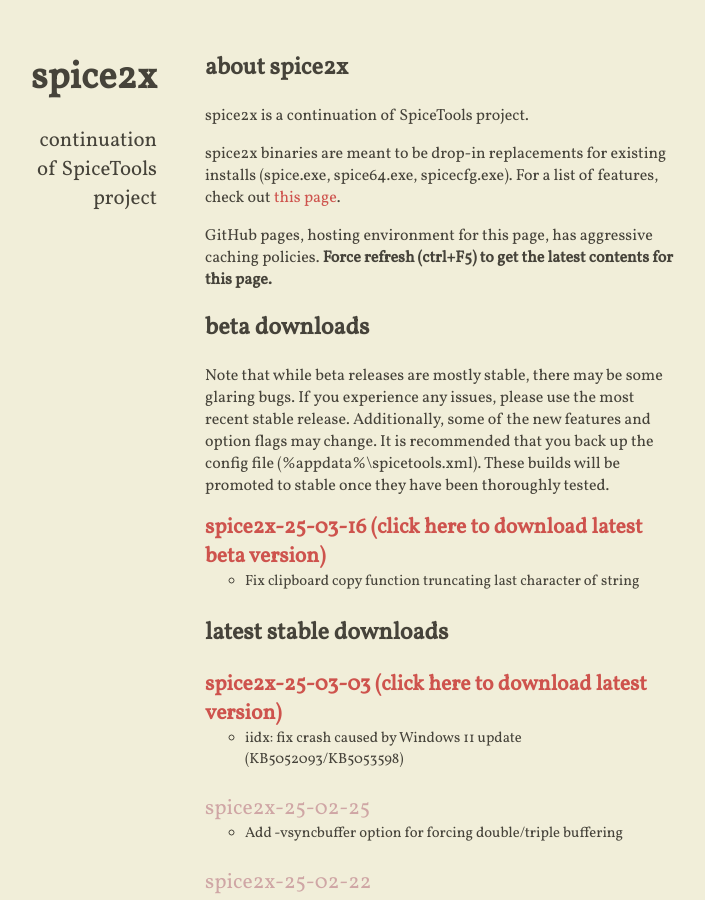
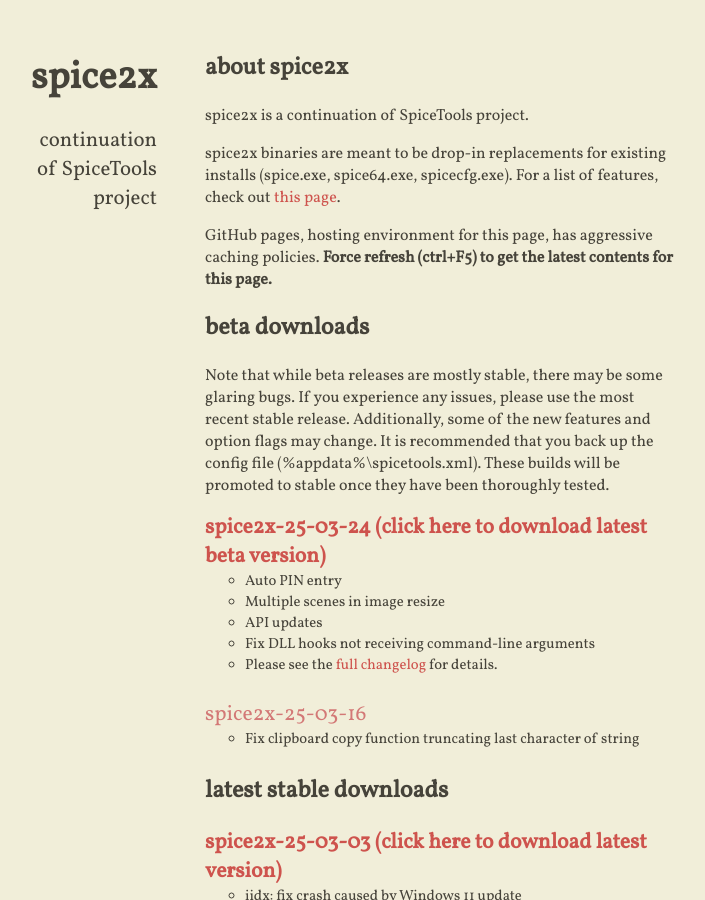
Before and after one commit to spice2x/spice2x.github.io, a Jekyll site: the page built from docs/index.html, in a window 1280 px wide and 900 px high. Shown: the whole window, without its empty margins (299-1004 px from the left). Built offline with Jekyll 4.4.1, drawn with Linux system fonts in a browser that asks for light colours; nearby versions of some CDN libraries.

Commit message:
25-03-24

```diff
--- a/docs/_includes/content.html
+++ b/docs/_includes/content.html
@@ -17,6 +17,18 @@
   stable once they have been thoroughly tested.
 </p>
 <ul class="downloads-beta highlight-latest">
+  <li>
+    <a class="download-link" href="https://github.com/spice2x/spice2x.github.io/releases/download/25-03-24/spice2x-25-03-24.zip">
+      spice2x-25-03-24
+    </a>
+    <ul>
+      <li>Auto PIN entry</li>
+      <li>Multiple scenes in image resize</li>
+      <li>API updates</li>
+      <li>Fix DLL hooks not receiving command-line arguments</li>
+      <li>Please see the <a href="https://github.com/spice2x/spice2x.github.io/releases/tag/25-03-24">full changelog</a> for details.</li>
+    </ul>
+  </li>
   <li>
     <a class="download-link" href="https://github.com/spice2x/spice2x.github.io/releases/download/25-03-16/spice2x-25-03-16.zip">
       spice2x-25-03-16
```
